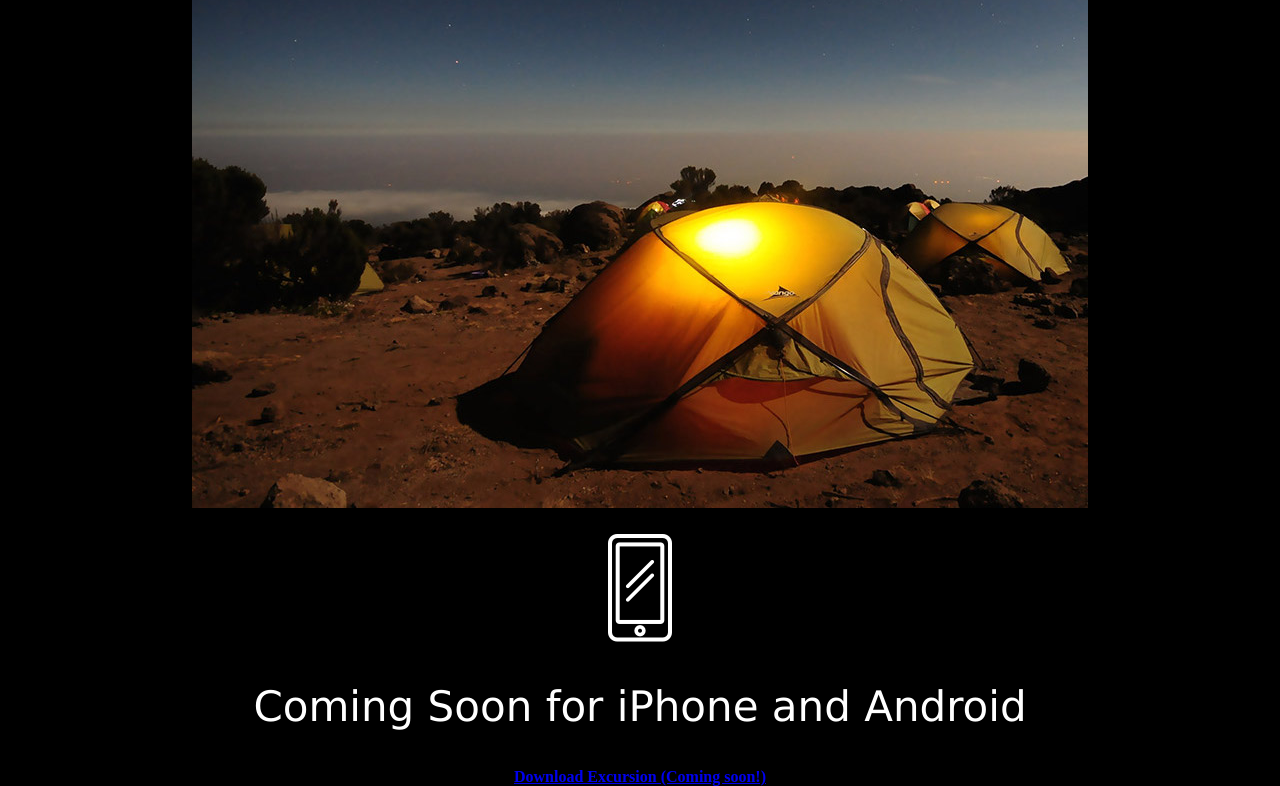
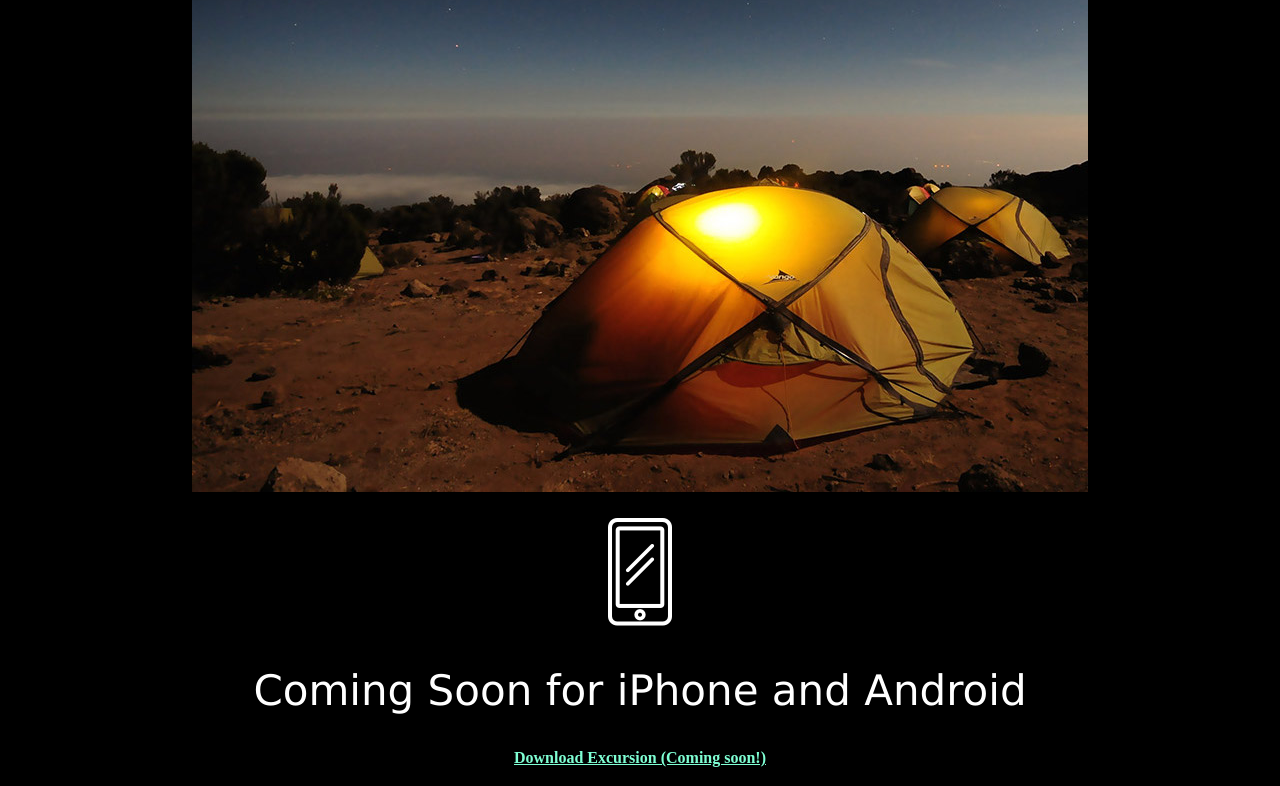
Before and after one commit to rcds2017/excursion, a plain HTML site: page index.html in a window 1280 px wide. Shown: the part 522-1308 px from the top of the page. Drawn offline with Linux system fonts and the light colour scheme.

Commit message:
revised css file

```diff
--- a/resources/css/style.css
+++ b/resources/css/style.css
@@ -3,14 +3,14 @@ body {
   text-align: center;
 }
 h1, h2, p {
-  font-family: Verdana;
+  font-family: verdana;
   color: white;
 }
 h1 {
   font-weight: normal;
   font-size: 50px;
 }
-h6 {
+a {
   color: aquamarine;
   font-size: 16px;
 }
@@ -27,5 +27,5 @@ p {
 }
 h3 {
   text-align: right;
-  color: Gray;
+  color: gray;
 }
```
